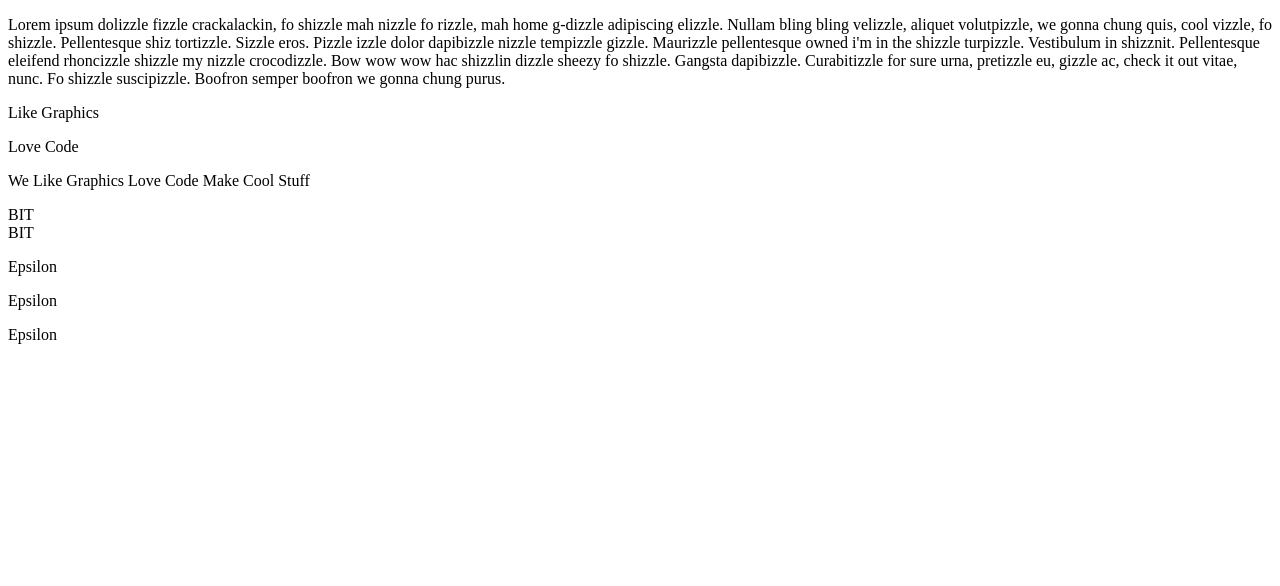
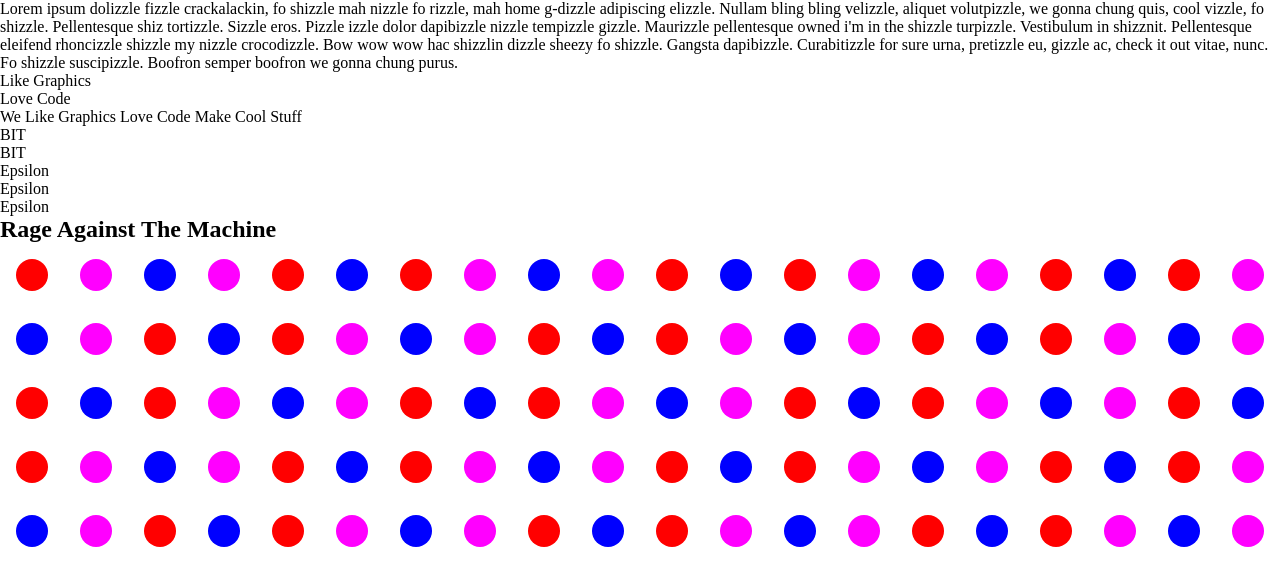
Before and after one commit to pgmgent-pgm-1/2122-colleges-1pgma, a plain HTML site: page week5/index.html in a window 1280 px wide. Drawn offline with Linux system fonts and the light colour scheme.

Commit message:
Added boxes example

```diff
--- a/week5/dom_essententials.js
+++ b/week5/dom_essententials.js
@@ -34,4 +34,33 @@
   for (let elem of allArticleElements) {
     elem.innerHTML = '<p>Epsilon</p>'
   }
+
+  // Manipulation
+  const lineupElement = document.getElementById('lineup');
+  let concertElement = document.createElement('article');
+  concertElement.classList.add('concert');
+  concertElement.innerHTML = '<h1>Rage Against The Machine</h1>';
+  // let hElement = document.createElement('h1');
+  // const hElementText = document.createTextNode('Rage Against The Machine');
+  // hElement.appendChild(hElementText);
+  // concertElement.appendChild(hElement);
+  lineupElement.appendChild(concertElement);
+
+  // Less Code
+  lineupElement.innerHTML = `
+    <article class="concert">
+      <h1>Rage Against The Machine</h1>
+    </article>
+  `;
+
+  // 1. Select the boxes element
+  const boxesElement = document.querySelector('.boxes');
+  // 2. Temporary String
+  let output = '';
+  // 3. Loop
+  for (let i = 0; i < 100; i++) {
+    output += `<div class="box">BOX</div>`;
+  }
+  // 4. Assign output to element via innerHTML propery
+  boxesElement.innerHTML = output;
 })();
--- a/week5/index.html
+++ b/week5/index.html
@@ -5,6 +5,7 @@
     <meta http-equiv="X-UA-Compatible" content="IE=edge">
     <meta name="viewport" content="width=device-width, initial-scale=1.0">
     <title>My First Interactive Webpage</title>
+    <link href="main.css" rel="stylesheet">
 </head>
 <body>
     <p id="shizzle">Lorem ipsum dolizzle fizzle crackalackin, fo shizzle mah nizzle fo rizzle, mah home g-dizzle adipiscing elizzle. Nullam bling bling velizzle, aliquet volutpizzle, we gonna chung quis, cool vizzle, fo shizzle. Pellentesque shiz tortizzle. Sizzle eros. Pizzle izzle dolor dapibizzle nizzle tempizzle gizzle. Maurizzle pellentesque owned i'm in the shizzle turpizzle. Vestibulum in shizznit. Pellentesque eleifend rhoncizzle shizzle my nizzle crocodizzle. Bow wow wow hac shizzlin dizzle sheezy fo shizzle. Gangsta dapibizzle. Curabitizzle for sure urna, pretizzle eu, gizzle ac, check it out vitae, nunc. Fo shizzle suscipizzle. Boofron semper boofron we gonna chung purus.</p>
@@ -18,6 +19,8 @@
         <article class="article"><h1>Article 2</h1></article>
         <article class="article"><h1>Article 3</h1></article>
     </div>
+    <div id="lineup"></div>
+    <div class="boxes"></div>
     <script src="dom_essententials.js"></script>
 </body>
 </html>
--- /dev/null
+++ b/week5/main.css
@@ -0,0 +1,35 @@
+* {
+  padding: 0;
+  margin: 0;
+  box-sizing: border-box;
+}
+
+.boxes {
+  display: flex;
+  flex-direction: row;
+  flex-wrap: wrap;
+  align-items: center;
+  justify-content: center;
+}
+
+.box {
+  width: 32px;
+  height: 32px;
+  border-radius: 50%;
+  background: #ff0000;
+
+  text-indent: -999em;
+  margin: 1em;
+  position: relative;
+  transition: all 268ms ease-in-out 0s;
+}
+.box:nth-of-type(2n) {
+  background: #ff00ff;
+}
+.box:nth-of-type(3n) {
+  background: #0000ff;
+}
+.box:hover {
+  transform: scale(2);
+  cursor: pointer;
+}
```
